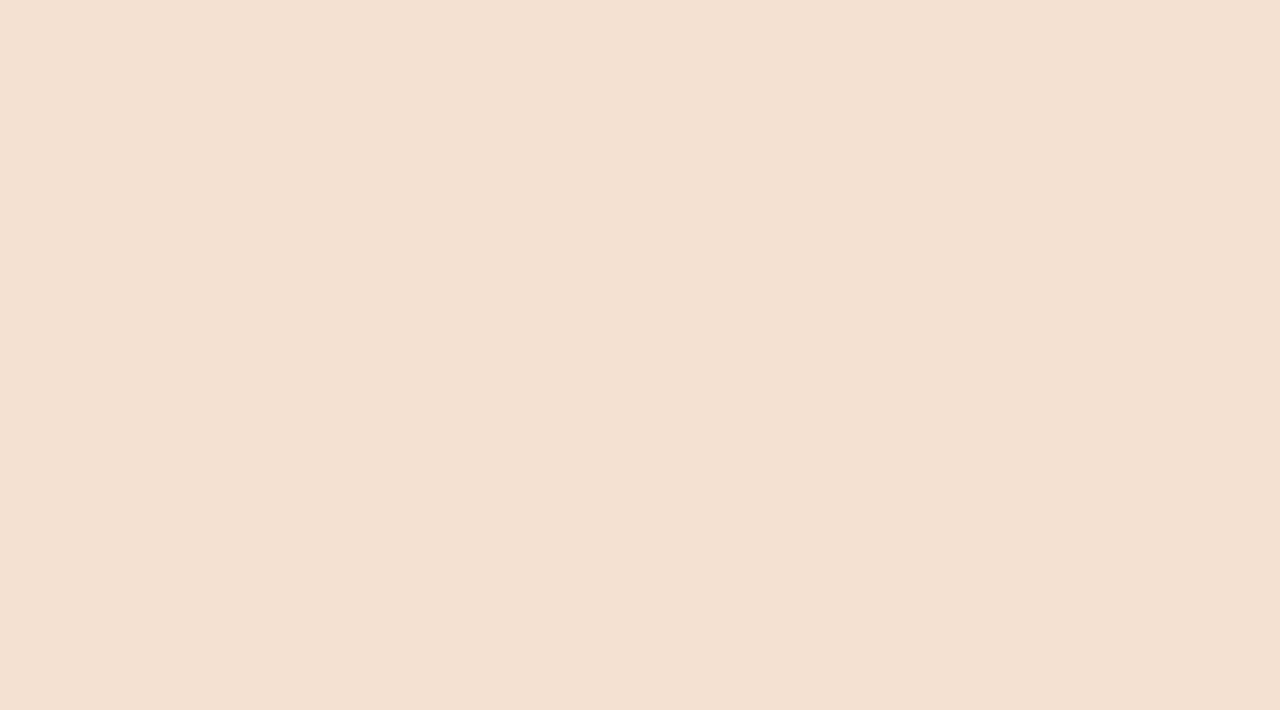
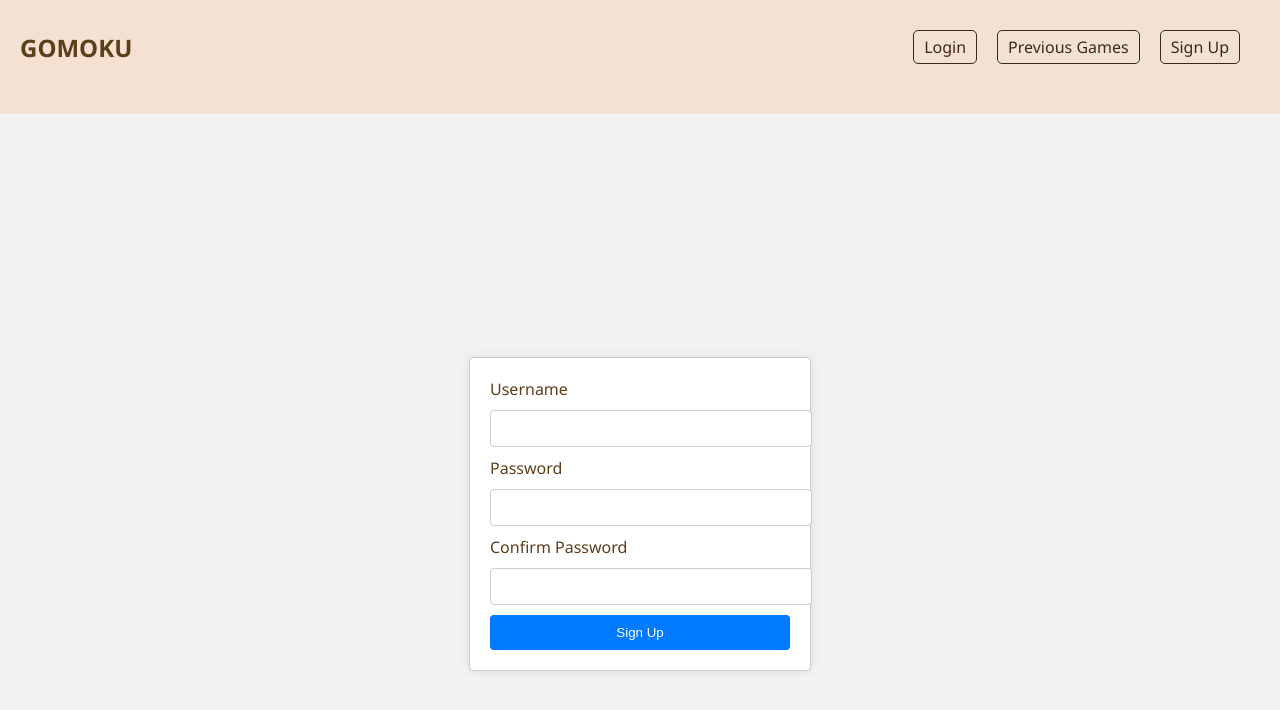
Before and after one commit to frenchafgan/gomoku_backend, a React (Create React App) app: page /signup in a window 1280 px wide. Before the commit this address had no page. Shown: the top 710 px of the page. Built offline with nearby package versions, Linux system fonts and the light colour scheme.

Commit message:
create sign up page tsx css

```diff
--- a/src/Routes.tsx
+++ b/src/Routes.tsx
@@ -5,6 +5,8 @@ import Login from './pages/Login';
 import Game from './pages/Game';
 import GameHistory from './pages/GameHistory';
 import GameLog from './pages/GameLog';
+import SignUp from './pages/SignUp';  // Import the SignUp component
+
 
 const AppRoutes: React.FC = () => {
   return (
@@ -15,6 +17,7 @@ const AppRoutes: React.FC = () => {
         <Route path="/game" element={<Game />} />
         <Route path="/games" element={<GameHistory />} />
         <Route path="/game-log/:id" element={<GameLog />} />
+        <Route path="/signup" element={<SignUp />} />
 
       </Routes>
     </Router>
--- a/src/api.ts
+++ b/src/api.ts
@@ -1,4 +1,7 @@
 import axios from 'axios';
+import {store} from './redux/store';
+
+
 
 axios.defaults.withCredentials = true;
 
@@ -7,9 +10,10 @@ const api = axios.create({
   baseURL: 'http://localhost:3001/', // Replace with your backend URL
 });
 
-// Function to get token from localStorage
+// Function to get token from reduxstore
 const getToken = () => {
-  return localStorage.getItem('token');
+  const state = store.getState();
+  return state.auth.token;
 };
 
 // Add a request interceptor to include the token in every request
--- a/src/components/Header.tsx
+++ b/src/components/Header.tsx
@@ -23,8 +23,10 @@ const Header: React.FC = () => {
             <div className="header-actions">
                 {!isAuthenticated && <Link to="/login" className="header-link">Login</Link>}
                 {!isAuthenticated && <Link to="/games" className="header-link">Previous Games</Link>}
+                {!isAuthenticated && <Link to="/signup" className="header-link">Sign Up</Link>}
                 {isAuthenticated && <Link to="/login" className="header-link">Login</Link>}
                 {isAuthenticated && <Link to="/games" className="header-link">Previous Games</Link>}
+                {isAuthenticated && <Link to="/signup" className="header-link">Sign Up</Link>}
             <div className="logout-button">
                 {isAuthenticated && <button onClick={handleLogout} className="header-link">Logout</button>}  {/* Logout button */}
             </div>
--- /dev/null
+++ b/src/pages/SignUp.tsx
@@ -0,0 +1,67 @@
+import React, { useState } from 'react';
+import { useDispatch } from 'react-redux';
+import { signUp } from '../redux/auth/authSlice';  // Import the signUp action
+import Header from '../components/Header';
+import '../styles/SignUp.css';
+import { AppDispatch } from '../redux/store';
+
+const SignUp: React.FC = () => {
+    const [username, setUsername] = useState('');
+    const [password, setPassword] = useState('');
+    const [confirmPassword, setConfirmPassword] = useState('');
+    const dispatch: AppDispatch = useDispatch<AppDispatch>();  // Explicitly type dispatch
+
+    const handleSubmit = (e: React.FormEvent) => {
+        e.preventDefault();
+        if (password === confirmPassword) {
+        dispatch(signUp({ username, password }));
+        } else {
+        // Show some error message
+        }
+    };
+
+
+return (
+    <div>
+        <Header />
+        <main className="signup-main">
+        <form className="signup-form" onSubmit={handleSubmit}>
+            <div className="form-group">
+            <label htmlFor="username">Username</label>
+            <input
+                type="text"
+                id="username"
+                name="username"
+                value={username}
+                onChange={(e) => setUsername(e.target.value)}
+            />
+            </div>
+            <div className="form-group">
+            <label htmlFor="password">Password</label>
+            <input
+                type="password"
+                id="password"
+                name="password"
+                value={password}
+                onChange={(e) => setPassword(e.target.value)}
+            />
+            </div>
+            <div className="form-group">
+            <label htmlFor="confirmPassword">Confirm Password</label>
+            <input
+                type="password"
+                id="confirmPassword"
+                name="confirmPassword"
+                value={confirmPassword}
+                onChange={(e) => setConfirmPassword(e.target.value)}
+            />
+            </div>
+            <button type="submit">Sign Up</button>
+        </form>
+        </main>
+    </div>
+    );
+
+};
+
+export default SignUp;
--- /dev/null
+++ b/src/styles/SignUp.css
@@ -0,0 +1,40 @@
+/* src/styles/SignUp.css */
+
+.signup-main {
+    display: flex;
+    justify-content: center;
+    align-items: center;
+    height: 100vh;
+    background-color: #f2f2f2;
+  }
+
+  .signup-form {
+    width: 300px;
+    padding: 20px;
+    border: 1px solid #ccc;
+    border-radius: 4px;
+    background-color: #fff;
+    box-shadow: 0 0 10px rgba(0, 0, 0, 0.1);
+  }
+
+  .signup-form input {
+    width: 100%;
+    padding: 10px;
+    margin: 10px 0;
+    border: 1px solid #ccc;
+    border-radius: 4px;
+  }
+
+  .signup-form button {
+    width: 100%;
+    padding: 10px;
+    background-color: #007bff;
+    color: #fff;
+    border: none;
+    border-radius: 4px;
+    cursor: pointer;
+  }
+
+  .signup-form button:hover {
+    background-color: #0056b3;
+  }
```
